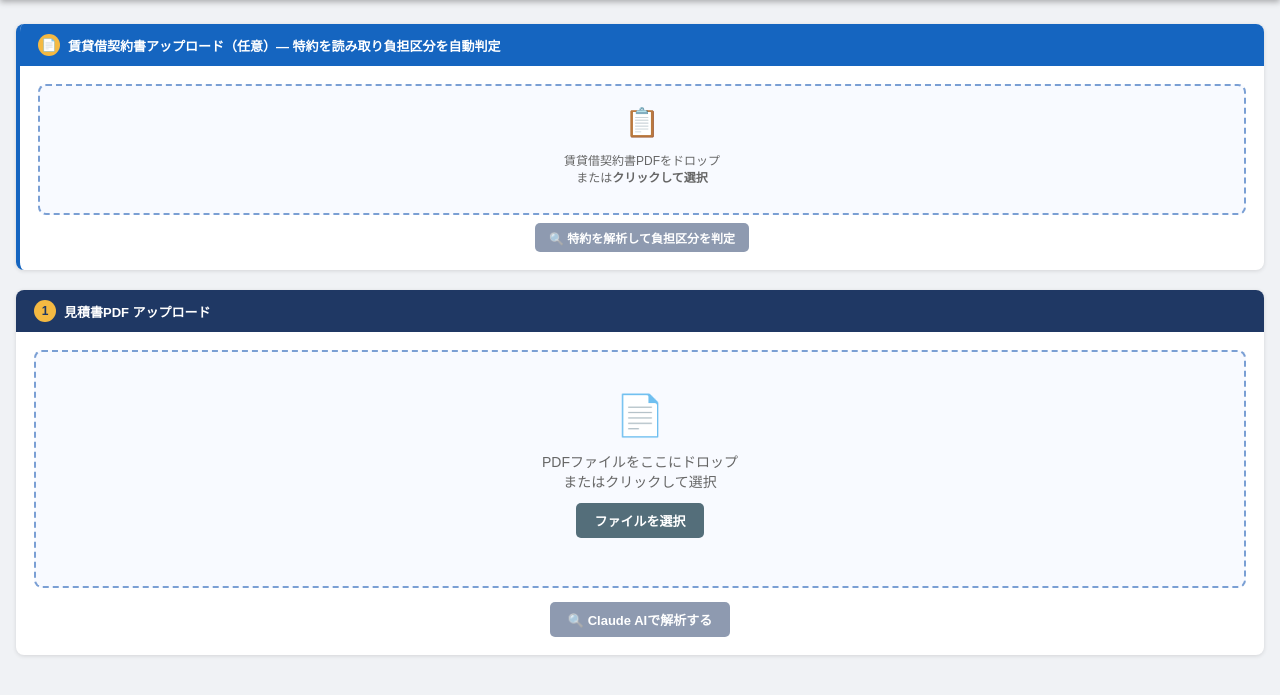
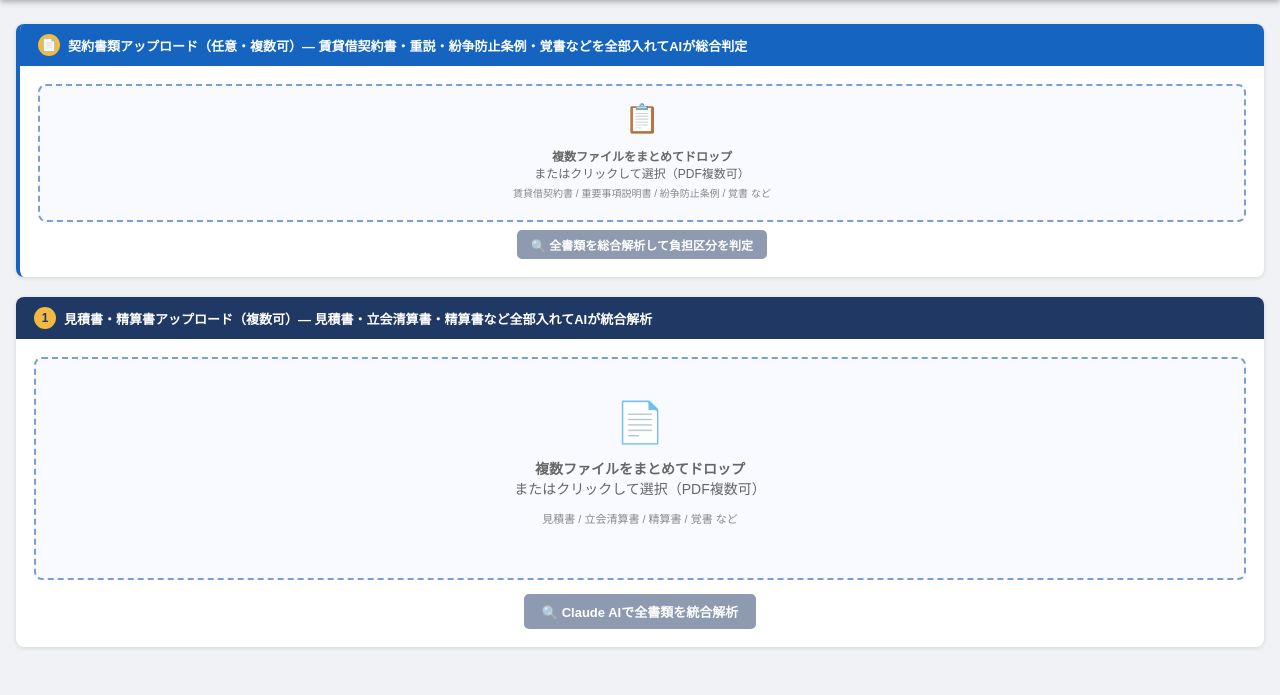
Before and after one commit to Hiroshi-Ikawa/ict-seisan-app, a Flask app: page / in a window 1280 px wide. Shown: the part 60-755 px from the top of the page. Run offline with Flask 3, Linux system fonts and the light colour scheme; data that the repository does not hold is empty.

Commit message:
support multiple PDF uploads for both contract and estimate analysis

```diff
--- a/app.py
+++ b/app.py
@@ -426,50 +426,66 @@ def index():
     return render_template("index.html", categories=WORK_CATEGORIES)
 
 
+def _build_pdf_content_blocks(files_dict_key):
+    """request.filesから複数PDFのdocumentブロックリストを生成"""
+    blocks = []
+    pdf_files = request.files.getlist(files_dict_key)
+    if not pdf_files or all(f.filename == "" for f in pdf_files):
+        return None, "PDFファイルが見つかりません"
+    for f in pdf_files:
+        if f.filename == "":
+            continue
+        pdf_b64 = base64.standard_b64encode(f.read()).decode("utf-8")
+        blocks.append({
+            "type": "document",
+            "source": {"type": "base64", "media_type": "application/pdf", "data": pdf_b64},
+            "title": f.filename,
+        })
+    return blocks, None
+
+
 @app.route("/api/analyze-contract", methods=["POST"])
 def analyze_contract():
-    """賃貸借契約書PDFを解析して特約内容と負担区分を返す"""
-    if "pdf" not in request.files:
-        return jsonify({"error": "PDFファイルが見つかりません"}), 400
-    pdf_file = request.files["pdf"]
-    if pdf_file.filename == "":
-        return jsonify({"error": "ファイルが選択されていません"}), 400
+    """契約書類（複数PDF可）を総合解析して特約内容と負担区分を返す"""
+    doc_blocks, err = _build_pdf_content_blocks("pdfs")
+    if err:
+        return jsonify({"error": err}), 400
     try:
-        pdf_bytes = pdf_file.read()
-        pdf_b64 = base64.standard_b64encode(pdf_bytes).decode("utf-8")
-
         categories_str = "\n".join(f"- {c}" for c in WORK_CATEGORIES)
         guideline_str = "\n".join(
             f'- {k}: デフォルト{v["burden"]}（{v["reason"]}）'
             for k, v in TOKYO_GUIDELINE_BURDEN.items()
         )
+        file_count = len(doc_blocks)
 
-        prompt = f"""この賃貸借契約書（特に「頭書(8)特約事項」「第16条 明渡し時の原状回復」）を詳しく読んでください。
+        prompt = f"""添付された{file_count}件の書類（賃貸借契約書・重要事項説明書・紛争防止条例・覚書など）を**すべて横断的に**読んで、原状回復の負担区分を総合判定してください。
 
-以下の工事項目について、特約事項の記載を確認し、各項目の負担区分を判定してください。
+【優先順位】
+1. 覚書・合意書（後日締結のもの）の記載が最優先
+2. 賃貸借契約書の特約事項
+3. 重要事項説明書の記載
+4. 紛争防止条例の内容
+5. 上記に記載なし → 東京都ガイドラインに従う
 
 【工事項目リスト】
 {categories_str}
 
-【判定ルール】
-1. 特約事項に明記がある場合 → 特約の内容に従う（basis: "契約特約"）
-2. 特約事項に記載がない場合 → 東京都ガイドラインに従う（basis: "東京都ガイドライン"）
-
-【東京都ガイドライン デフォルト値】
+【東京都ガイドライン デフォルト値（記載がない場合のみ適用）】
 {guideline_str}
 
 【重要な判定ポイント】
-- 「クリーニング費用を借主負担とする」特約があれば → ハウスクリーニング・エアコンクリーニング・浴室クリーニング等 → 借主負担
-- 「使用状況にかかわらず」という記載があれば → ガイドライン原則を上書きして借主負担
-- 「故意・過失による場合のみ」という記載 → ガイドラインに従う
-- 禁煙特約がある場合 → タバコ関連は借主負担
+- 「クリーニング費用を借主負担とする」→ ハウスクリーニング・エアコン・浴室クリーニング → 借主
+- 「使用状況にかかわらず」→ ガイドライン原則を上書きして借主負担
+- 禁煙特約あり → タバコ関連は借主全額負担
+- 複数書類で矛盾がある場合は後日締結のものを優先し、その旨をspecial_clausesに記載
 
-JSON形式のみで回答してください（説明文不要）：
+JSON形式のみで回答（説明文不要）：
 {{
   "tenant_name": "借主氏名（不明なら空文字）",
   "landlord_name": "貸主氏名（不明なら空文字）",
   "property_name": "物件名（不明なら空文字）",
-  "special_clauses": ["特約の主要内容を簡潔に列挙"],
+  "documents_analyzed": ["読み取れた書類名を列挙"],
+  "special_clauses": ["全書類から抽出した重要な特約・合意内容を簡潔に列挙"],
   "burden_assignments": {{
     "クロス張替え（全面）": {{"burden": "貸", "basis": "東京都ガイドライン", "reason": "経年劣化"}},
     "クロス張替え（部分）": {{"burden": "借", "basis": "東京都ガイドライン", "reason": "故意・過失"}},
@@ -492,32 +508,16 @@ JSON形式のみで回答してください（説明文不要）：
 
 burden値は必ず "貸"、"借"、"両" のいずれか。"""
 
+        content = doc_blocks + [{"type": "text", "text": prompt}]
         message = client.messages.create(
             model="claude-sonnet-4-5",
             max_tokens=4096,
-            messages=[
-                {
-                    "role": "user",
-                    "content": [
-                        {
-                            "type": "document",
-                            "source": {
-                                "type": "base64",
-                                "media_type": "application/pdf",
-                                "data": pdf_b64,
-                            },
-                        },
-                        {"type": "text", "text": prompt},
-                    ],
-                }
-            ],
+            messages=[{"role": "user", "content": content}],
         )
-
         response_text = message.content[0].text.strip()
         json_match = re.search(r"\{.*\}", response_text, re.DOTALL)
         if json_match:
             response_text = json_match.group()
-
         result = json.loads(response_text)
         return jsonify(result)
 
@@ -531,20 +531,22 @@ burden値は必ず "貸"、"借"、"両" のいずれか。"""
 
 @app.route("/api/analyze", methods=["POST"])
 def analyze():
-    if "pdf" not in request.files:
-        return jsonify({"error": "PDFファイルが見つかりません"}), 400
-
-    pdf_file = request.files["pdf"]
-    if pdf_file.filename == "":
-        return jsonify({"error": "ファイルが選択されていません"}), 400
+    doc_blocks, err = _build_pdf_content_blocks("pdfs")
+    if err:
+        return jsonify({"error": err}), 400
 
     try:
-        pdf_bytes = pdf_file.read()
-        pdf_b64 = base64.standard_b64encode(pdf_bytes).decode("utf-8")
+        categories_str = "\n".join(f"- {c}" for c in WORK_CATEGORIES)
+        file_count = len(doc_blocks)
+        filenames = [b.get("title", "") for b in doc_blocks]
 
-        categories_str = "\n".join(f"- {c}" for c in WORK_CATEGORIES)
+        prompt = f"""添付された{file_count}件の書類（{', '.join(filenames)}）を**すべて横断的に**読んで、原状回復工事の見積明細を総合的に抽出してください。
 
-        prompt = f"""この見積書PDFを解析して、以下の情報をJSON形式で返してください。
+複数の書類がある場合：
+- 見積書・お見積書 → 工事項目・数量・単価を抽出
+- 立会清算書・精算書 → 合意済みの工事内容・金額を優先
+- 複数の見積書がある場合 → 全項目を統合（重複する項目は1つにまとめる）
+- 覚書・合意書 → 特記事項があれば description に記載
 
 抽出する情報：
 1. 物件情報：
@@ -553,14 +555,16 @@ def analyze():
    - estimate_date: 見積日（YYYY-MM-DD形式、不明な場合は空文字）
    - company_name: 業者名（不明な場合は空文字）
    - staff_name: 担当者名（不明な場合は空文字）
+   - tenant_name: 借主氏名（不明な場合は空文字）
+   - landlord_name: 貸主氏名（不明な場合は空文字）
 
-2. 工事明細（itemsリスト）：
+2. 工事明細（itemsリスト）：全書類から統合した全工事項目
    - category: 以下の工事分類から最も近いものを1つ選ぶ
 {categories_str}
-   - description: 仕様・備考（元の記載をそのまま）
+   - description: 仕様・備考・施工箇所（元の記載をそのまま）
    - quantity: 数量（数値）
    - unit: 単位（㎡、式、ヶ所、台など）
-   - unit_price: 単価（税抜、数値）
+   - unit_price: 単価（税抜、数値。立会清算書等で合意済み金額があればそちらを優先）
 
 レスポンスは必ず以下のJSON形式のみで返してください（説明文不要）：
 {{
@@ -569,6 +573,8 @@ def analyze():
   "estimate_date": "",
   "company_name": "",
   "staff_name": "",
+  "tenant_name": "",
+  "landlord_name": "",
   "items": [
     {{
       "category": "",
@@ -580,28 +586,11 @@ def analyze():
   ]
 }}"""
 
+        content = doc_blocks + [{"type": "text", "text": prompt}]
         message = client.messages.create(
             model="claude-sonnet-4-5",
             max_tokens=4096,
-            messages=[
-                {
-                    "role": "user",
-                    "content": [
-                        {
-                            "type": "document",
-                            "source": {
-                                "type": "base64",
-                                "media_type": "application/pdf",
-                                "data": pdf_b64,
-                            },
-                        },
-                        {
-                            "type": "text",
-                            "text": prompt,
-                        },
-                    ],
-                }
-            ],
+            messages=[{"role": "user", "content": content}],
         )
 
         response_text = message.content[0].text.strip()
--- a/templates/index.html
+++ b/templates/index.html
@@ -91,24 +91,25 @@
 <div class="container">
   <div id="alert-area"></div>
 
-  <!-- 契約書解析（任意）-->
+  <!-- 契約書解析（任意・複数PDF対応）-->
   <div class="card" style="border-left:4px solid #1565c0;">
     <div class="card-header" style="background:#1565c0;">
       <span class="step" style="background:#F4B942; color:#1565c0;">📄</span>
-      賃貸借契約書アップロード（任意）― 特約を読み取り負担区分を自動判定
+      契約書類アップロード（任意・複数可）― 賃貸借契約書・重説・紛争防止条例・覚書などを全部入れてAIが総合判定
     </div>
     <div class="card-body">
       <div style="display:flex; gap:16px; align-items:flex-start; flex-wrap:wrap;">
         <div style="flex:1; min-width:260px;">
-          <div class="drop-zone" id="contractDropZone" style="padding:20px;" onclick="document.getElementById('contractInput').click()">
+          <div class="drop-zone" id="contractDropZone" style="padding:16px; cursor:pointer;" onclick="document.getElementById('contractInput').click()">
             <div class="icon" style="font-size:28px;">📋</div>
-            <p style="font-size:12px; margin:6px 0;">賃貸借契約書PDFをドロップ<br>または<strong>クリックして選択</strong></p>
-            <div class="file-name" id="contractFileName" style="font-size:11px;"></div>
-            <input type="file" id="contractInput" accept=".pdf" style="display:none">
+            <p style="font-size:12px; margin:4px 0;"><strong>複数ファイルをまとめてドロップ</strong><br>またはクリックして選択（PDF複数可）</p>
+            <p style="font-size:10px; color:#888; margin:4px 0;">賃貸借契約書 / 重要事項説明書 / 紛争防止条例 / 覚書 など</p>
+            <input type="file" id="contractInput" accept=".pdf" multiple style="display:none">
           </div>
+          <div id="contractFileList" style="margin-top:6px; font-size:11px;"></div>
           <div style="margin-top:8px; text-align:center;">
             <button class="btn btn-primary" id="contractBtn" disabled onclick="analyzeContract()" style="font-size:12px; padding:6px 14px;">
-              🔍 特約を解析して負担区分を判定
+              🔍 全書類を総合解析して負担区分を判定
             </button>
           </div>
         </div>
@@ -123,23 +124,23 @@
     </div>
   </div>
 
-  <!-- STEP 1: PDF Upload -->
+  <!-- STEP 1: 見積書PDF（複数可）-->
   <div class="card">
     <div class="card-header">
       <span class="step">1</span>
-      見積書PDF アップロード
+      見積書・精算書アップロード（複数可）― 見積書・立会清算書・精算書など全部入れてAIが統合解析
     </div>
     <div class="card-body">
-      <div class="drop-zone" id="dropZone">
+      <div class="drop-zone" id="dropZone" onclick="document.getElementById('fileInput').click()" style="cursor:pointer;">
         <div class="icon">📄</div>
-        <p>PDFファイルをここにドロップ<br>またはクリックして選択</p>
-        <input type="file" id="fileInput" accept=".pdf" style="display:none">
-        <button class="btn btn-secondary" onclick="document.getElementById('fileInput').click()">ファイルを選択</button>
-        <div class="file-name" id="fileName"></div>
+        <p><strong>複数ファイルをまとめてドロップ</strong><br>またはクリックして選択（PDF複数可）</p>
+        <p style="font-size:11px; color:#888; margin-top:4px;">見積書 / 立会清算書 / 精算書 / 覚書 など</p>
+        <input type="file" id="fileInput" accept=".pdf" multiple style="display:none">
       </div>
+      <div id="estimateFileList" style="margin-top:8px; font-size:11px;"></div>
       <div style="margin-top:14px; text-align:center;">
         <button class="btn btn-primary" id="analyzeBtn" disabled onclick="analyzeFile()">
-          🔍 Claude AIで解析する
+          🔍 Claude AIで全書類を統合解析
         </button>
       </div>
     </div>
@@ -574,7 +575,45 @@ async function deleteMaster(type, id) {
   }
 }
 
-// ── 契約書解析 ─────────────────────────────────────────────────────────
+// ── 共通：複数ファイル管理ユーティリティ ──────────────────────────────────
+function makeFileListUI(files, listElId, onRemove) {
+  const el = document.getElementById(listElId);
+  if (!files || files.length === 0) { el.innerHTML = ''; return; }
+  el.innerHTML = Array.from(files).map((f, i) =>
+    `<div style="display:flex;align-items:center;gap:6px;padding:3px 0;border-bottom:1px solid #eee;">
+      <span style="font-size:11px;flex:1;color:#333;">📎 ${f.name}</span>
+      <button onclick="removeFile('${listElId}',${i})" style="background:#e53935;color:#fff;border:none;border-radius:3px;padding:1px 7px;font-size:11px;cursor:pointer;">✕</button>
+    </div>`
+  ).join('');
+}
+
+// ファイルはDataTransfer互換のために配列で管理
+let contractFiles = [];
+let estimateFiles = [];
+
+function removeFile(listElId, idx) {
+  if (listElId === 'contractFileList') {
+    contractFiles.splice(idx, 1);
+    makeFileListUI(contractFiles, 'contractFileList', true);
+    document.getElementById('contractBtn').disabled = contractFiles.length === 0;
+  } else {
+    estimateFiles.splice(idx, 1);
+    makeFileListUI(estimateFiles, 'estimateFileList', true);
+    document.getElementById('analyzeBtn').disabled = estimateFiles.length === 0;
+  }
+}
+
+function addFilesToList(newFiles, targetArray, listElId, btnId) {
+  const pdfs = Array.from(newFiles).filter(f => f.type === 'application/pdf');
+  if (pdfs.length === 0) { showAlert('PDFファイルのみ対応しています', 'error'); return; }
+  pdfs.forEach(f => {
+    if (!targetArray.find(e => e.name === f.name && e.size === f.size)) targetArray.push(f);
+  });
+  makeFileListUI(targetArray, listElId, true);
+  document.getElementById(btnId).disabled = targetArray.length === 0;
+}
+
+// ── 契約書解析（複数PDF対応）──────────────────────────────────────────────
 const contractInput = document.getElementById('contractInput');
 const contractDropZone = document.getElementById('contractDropZone');
 const contractBtn = document.getElementById('contractBtn');
@@ -583,27 +622,19 @@ contractDropZone.addEventListener('dragover', e => { e.preventDefault(); contrac
 contractDropZone.addEventListener('dragleave', () => contractDropZone.classList.remove('dragover'));
 contractDropZone.addEventListener('drop', e => {
   e.preventDefault(); contractDropZone.classList.remove('dragover');
-  const file = e.dataTransfer.files[0];
-  if (file && file.type === 'application/pdf') {
-    contractInput.files = e.dataTransfer.files;
-    document.getElementById('contractFileName').textContent = '📎 ' + file.name;
-    contractBtn.disabled = false;
-  }
+  addFilesToList(e.dataTransfer.files, contractFiles, 'contractFileList', 'contractBtn');
 });
 contractInput.addEventListener('change', () => {
-  if (contractInput.files[0]) {
-    document.getElementById('contractFileName').textContent = '📎 ' + contractInput.files[0].name;
-    contractBtn.disabled = false;
-  }
+  addFilesToList(contractInput.files, contractFiles, 'contractFileList', 'contractBtn');
+  contractInput.value = '';
 });
 
 async function analyzeContract() {
-  const file = contractInput.files[0];
-  if (!file) return;
+  if (contractFiles.length === 0) return;
   contractBtn.disabled = true;
-  contractBtn.textContent = '🔍 解析中...';
+  contractBtn.textContent = `🔍 ${contractFiles.length}件の書類を解析中...`;
   const formData = new FormData();
-  formData.append('pdf', file);
+  contractFiles.forEach(f => formData.append('pdfs', f));
   try {
     const res = await fetch('/api/analyze-contract', { method: 'POST', body: formData });
     const data = await res.json();
@@ -616,9 +647,12 @@ async function analyzeContract() {
     if (data.property_name && !document.getElementById('propertyName').value)
       document.getElementById('propertyName').value = data.property_name;
 
+    // 解析した書類名の表示
+    const docsAnalyzed = data.documents_analyzed || contractFiles.map(f => f.name);
     const clauses = data.special_clauses || [];
     document.getElementById('specialClauses').innerHTML =
-      '<strong>📌 抽出された特約：</strong><br>' +
+      `<strong>📂 解析した書類（${docsAnalyzed.length}件）：</strong>${docsAnalyzed.map(d => `<span style="background:#e3f2fd;padding:1px 6px;border-radius:3px;margin:2px;display:inline-block;font-size:10px;">${d}</span>`).join('')}<br><br>` +
+      `<strong>📌 抽出された特約・合意：</strong><br>` +
       (clauses.length ? clauses.map(c => `・${c}`).join('<br>') : '特約の明記なし → 全項目を東京都ガイドラインで判定');
 
     const rows = Object.entries(contractBurdens).map(([cat, info]) => {
@@ -632,12 +666,12 @@ async function analyzeContract() {
 
     document.getElementById('contractResult').style.display = 'flex';
     document.getElementById('contractResult').style.flexDirection = 'column';
-    showAlert('契約書の解析が完了しました。「適用」ボタンで明細テーブルに反映できます。', 'success');
+    showAlert(`${contractFiles.length}件の書類を総合解析しました。「適用」ボタンで明細テーブルに反映できます。`, 'success');
   } catch (e) {
     showAlert('契約書解析エラー：' + e.message, 'error');
   } finally {
     contractBtn.disabled = false;
-    contractBtn.textContent = '🔍 特約を解析して負担区分を判定';
+    contractBtn.textContent = '🔍 全書類を総合解析して負担区分を判定';
   }
 }
 
@@ -657,34 +691,21 @@ function applyContractBurdens() {
   showAlert('負担区分を契約書・ガイドライン判定で更新しました。', 'success');
 }
 
-// ドロップゾーン
+// ── 見積書解析（複数PDF対応）──────────────────────────────────────────────
 const dropZone = document.getElementById('dropZone');
 const fileInput = document.getElementById('fileInput');
-const fileName = document.getElementById('fileName');
 const analyzeBtn = document.getElementById('analyzeBtn');
 
 dropZone.addEventListener('dragover', e => { e.preventDefault(); dropZone.classList.add('dragover'); });
 dropZone.addEventListener('dragleave', () => dropZone.classList.remove('dragover'));
 dropZone.addEventListener('drop', e => {
-  e.preventDefault();
-  dropZone.classList.remove('dragover');
-  const file = e.dataTransfer.files[0];
-  if (file && file.type === 'application/pdf') {
-    fileInput.files = e.dataTransfer.files;
-    onFileSelected(file);
-  } else {
-    showAlert('PDFファイルのみ対応しています', 'error');
-  }
+  e.preventDefault(); dropZone.classList.remove('dragover');
+  addFilesToList(e.dataTransfer.files, estimateFiles, 'estimateFileList', 'analyzeBtn');
 });
-
 fileInput.addEventListener('change', () => {
-  if (fileInput.files[0]) onFileSelected(fileInput.files[0]);
+  addFilesToList(fileInput.files, estimateFiles, 'estimateFileList', 'analyzeBtn');
+  fileInput.value = '';
 });
-
-function onFileSelected(file) {
-  fileName.textContent = '📎 ' + file.name;
-  analyzeBtn.disabled = false;
-}
 
 function showAlert(msg, type='error') {
   const area = document.getElementById('alert-area');
@@ -693,15 +714,15 @@ function showAlert(msg, type='error') {
 }
 
 async function analyzeFile() {
-  const file = fileInput.files[0];
-  if (!file) return showAlert('PDFを選択してください', 'error');
+  if (estimateFiles.length === 0) return showAlert('PDFを選択してください', 'error');
 
   const spinner = document.getElementById('spinner');
   spinner.classList.add('active');
   analyzeBtn.disabled = true;
+  analyzeBtn.textContent = `🔍 ${estimateFiles.length}件の書類を解析中...`;
 
   const formData = new FormData();
-  formData.append('pdf', file);
+  estimateFiles.forEach(f => formData.append('pdfs', f));
 
   try {
     const res = await fetch('/api/analyze', { method: 'POST', body: formData });
@@ -709,11 +730,13 @@ async function analyzeFile() {
 
     if (!res.ok) throw new Error(data.error || 'APIエラー');
 
-    document.getElementById('propertyName').value = data.property_name || '';
-    document.getElementById('estimateNumber').value = data.estimate_number || '';
-    document.getElementById('estimateDate').value = data.estimate_date || '';
-    document.getElementById('companyName').value = data.company_name || '';
-    document.getElementById('staffName').value = data.staff_name || '';
+    if (data.property_name)  document.getElementById('propertyName').value  = data.property_name;
+    if (data.estimate_number) document.getElementById('estimateNumber').value = data.estimate_number;
+    if (data.estimate_date)   document.getElementById('estimateDate').value   = data.estimate_date;
+    if (data.company_name)    document.getElementById('companyName').value    = data.company_name;
+    if (data.staff_name)      document.getElementById('staffName').value      = data.staff_name;
+    if (data.tenant_name)     document.getElementById('tenantName').value     = data.tenant_name;
+    if (data.landlord_name)   document.getElementById('landlordName').value   = data.landlord_name;
 
     document.getElementById('tableBody').innerHTML = '';
     rowCount = 0;
@@ -722,12 +745,14 @@ async function analyzeFile() {
 
     document.getElementById('sections').classList.add('visible');
     calcTotals();
-    showAlert('解析が完了しました。内容を確認・修正してください。', 'success');
+    const fileCount = estimateFiles.length;
+    showAlert(`${fileCount}件の書類を統合解析しました（${(data.items||[]).length}項目）。内容を確認・修正してください。`, 'success');
   } catch (e) {
     showAlert('解析エラー：' + e.message, 'error');
   } finally {
     spinner.classList.remove('active');
     analyzeBtn.disabled = false;
+    analyzeBtn.textContent = '🔍 Claude AIで全書類を統合解析';
   }
 }
 
```
